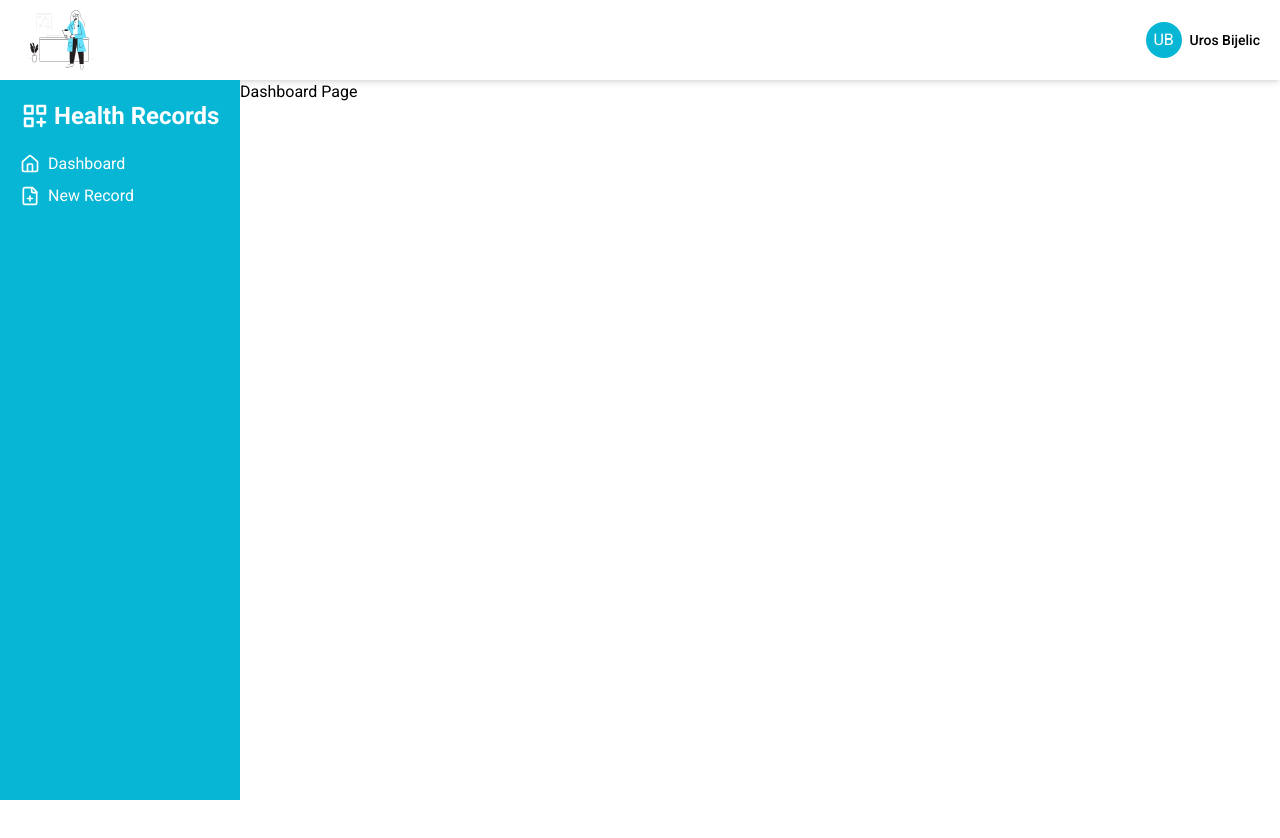
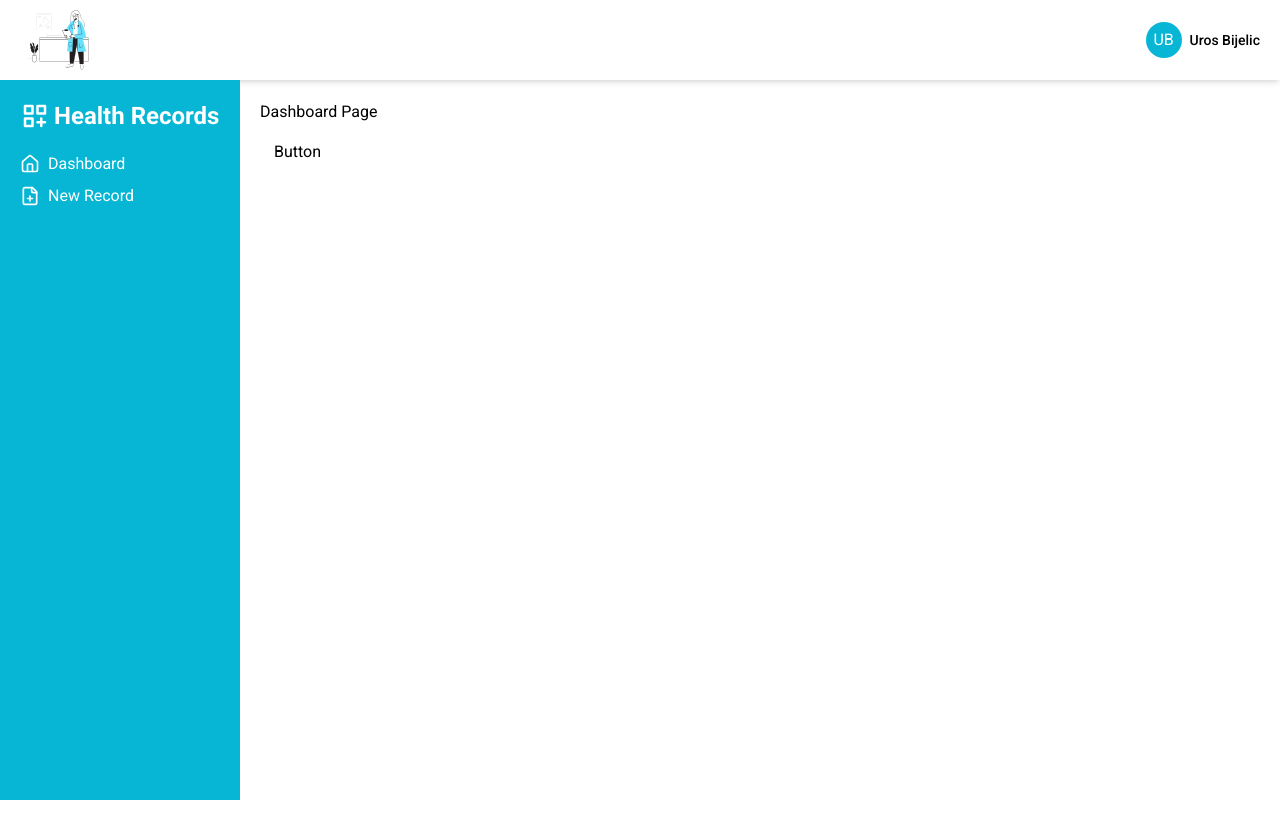
Before and after one commit to urke90/react-health-records, a React (Vite) app: page / in a window 1280 px wide. Shown: the top 838 px of the page. Built offline with nearby package versions, Linux system fonts and the light colour scheme.

Commit message:
add basic button with default styles

```diff
--- /dev/null
+++ b/src/components/ui/Button.tsx
@@ -0,0 +1,18 @@
+import type { ComponentPropsWithRef } from 'react';
+
+// ----------------------------------------------------------------
+
+const BUTTON_VARIANTS = {
+  default: 'py-1.5 px-3 rounded-md border-2 border-transparent',
+  // primary: 'bg-cyan-500'
+};
+
+interface IButtonProps extends ComponentPropsWithRef<'button'> {
+  variant?: 'primary' | 'outlined';
+}
+
+const Button: React.FC<IButtonProps> = ({ className, variant = 'primary', ...rest }) => {
+  return <button className={BUTTON_VARIANTS.default} {...rest} />;
+};
+
+export default Button;
--- a/src/pages/Dashboard.tsx
+++ b/src/pages/Dashboard.tsx
@@ -1,7 +1,14 @@
 type Props = {};
 
+import Button from '@/components/ui/Button';
+
 const Dashboard = (props: Props) => {
-  return <div>Dashboard Page</div>;
+  return (
+    <div className="p-5">
+      <p className="mb-2">Dashboard Page</p>
+      <Button onClick={() => alert('radi')}>Button</Button>
+    </div>
+  );
 };
 
 export default Dashboard;
```
